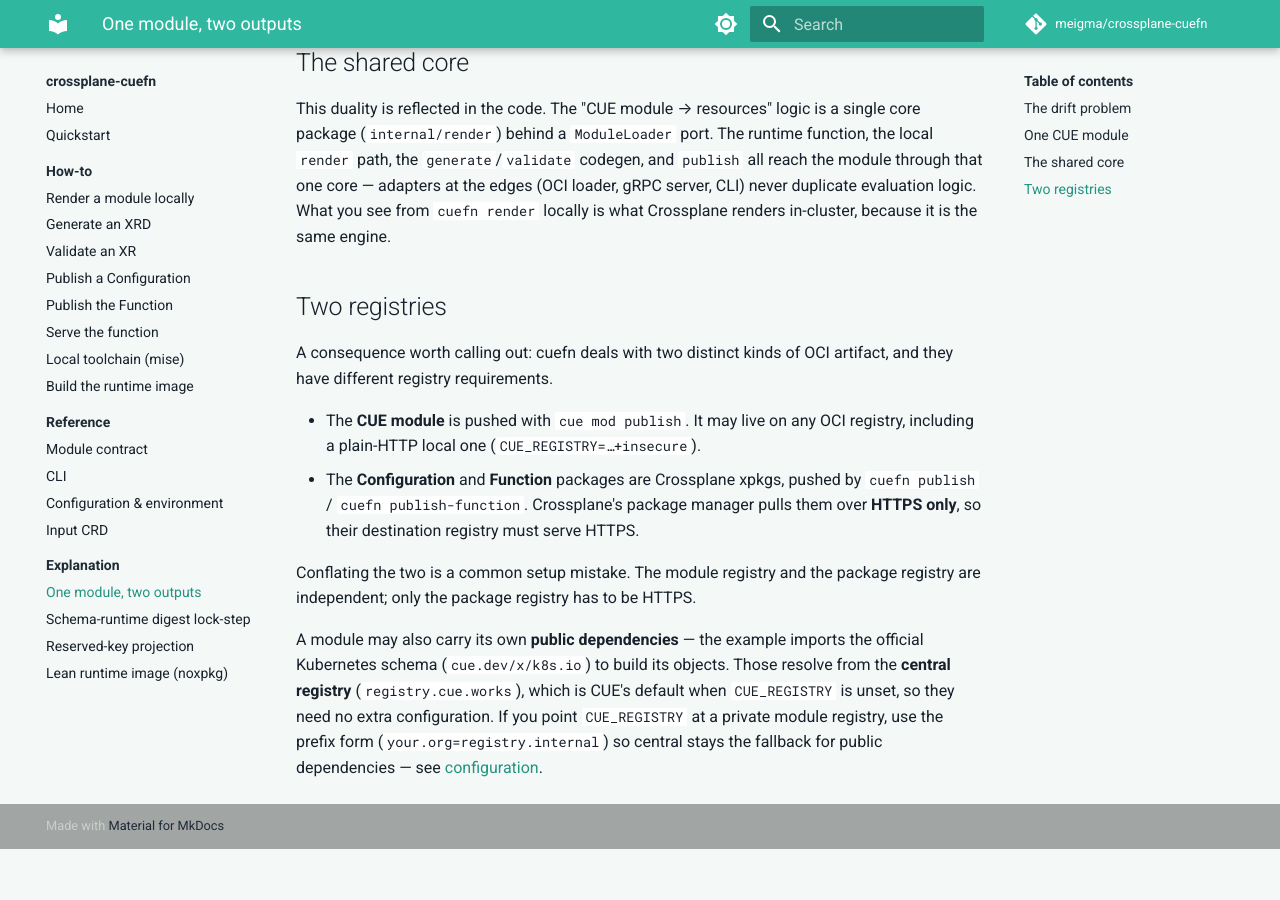
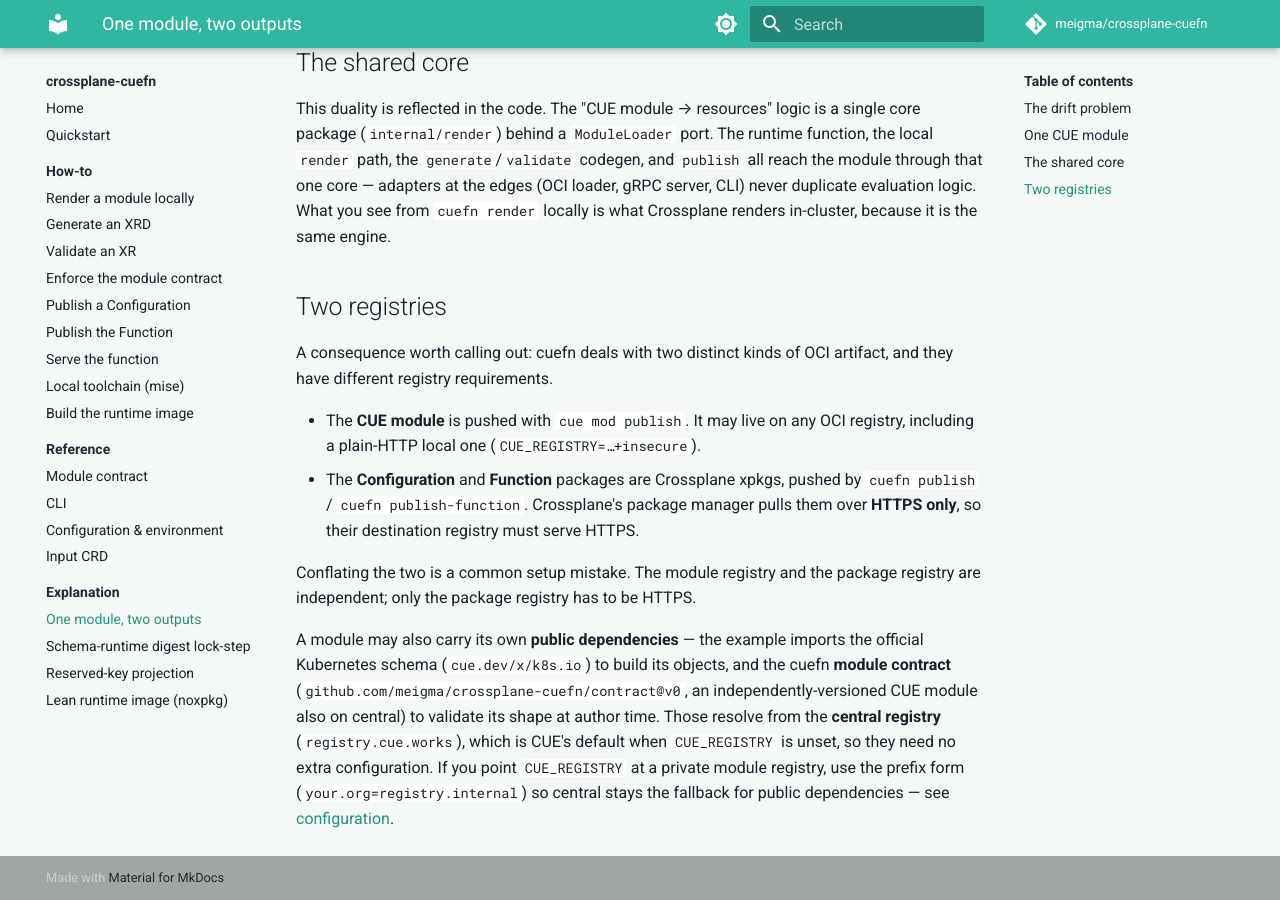
Before and after one commit to meigma/crossplane-cuefn, an MkDocs documentation site: the page built from docs/docs/explanation/one-module-two-outputs.md, in a window 1280 px wide and 900 px high, scrolled down 1067 px. Built offline with MkDocs 1.6.1 and Material for MkDocs 9.7.7, drawn with Linux system fonts in a browser that asks for light colours; comment, search, counter and statistics services are not loaded; before the commit the page ends 1916 px from its top, so only the background shows below that.

Commit message:
docs(example): adopt the importable contract in the example
The canonical example now imports github.com/meigma/crossplane-cuefn/contract@v0
and unifies against it — #API: contract.#API & {…} and out: contract.#Transform
& {…} — so its shape is validated at author time (cue vet). #Spec/#Status stay
the author's own unwrapped schemas (they feed the XRD codegen). cue mod tidy
records the dep; it resolves from the default central registry with no
CUE_REGISTRY config. Rendered output and the generated XRD are unchanged.

Docs: a new how-to (enforce-the-contract), a module-contract reference section,
a quickstart pointer, and a note in one-module-two-outputs naming the contract
as a second, independently-versioned published artifact.

Co-Authored-By: Claude Opus 4.8 (1M context) <noreply@anthropic.com>

```diff
--- a/docs/docs/explanation/one-module-two-outputs.md
+++ b/docs/docs/explanation/one-module-two-outputs.md
@@ -64,9 +64,12 @@ Conflating the two is a common setup mistake. The module registry and the packag
 registry are independent; only the package registry has to be HTTPS.
 
 A module may also carry its own **public dependencies** — the example imports the
-official Kubernetes schema (`cue.dev/x/k8s.io`) to build its objects. Those
-resolve from the **central registry** (`registry.cue.works`), which is CUE's
-default when `CUE_REGISTRY` is unset, so they need no extra configuration. If you
-point `CUE_REGISTRY` at a private module registry, use the prefix form
-(`your.org=registry.internal`) so central stays the fallback for public
-dependencies — see [configuration](../reference/configuration.md#cue_registry).
+official Kubernetes schema (`cue.dev/x/k8s.io`) to build its objects, and the
+cuefn **module contract** (`github.com/meigma/crossplane-cuefn/contract@v0`, an
+independently-versioned CUE module also on central) to validate its shape at
+author time. Those resolve from the **central registry** (`registry.cue.works`),
+which is CUE's default when `CUE_REGISTRY` is unset, so they need no extra
+configuration. If you point `CUE_REGISTRY` at a private module registry, use the
+prefix form (`your.org=registry.internal`) so central stays the fallback for
+public dependencies — see
+[configuration](../reference/configuration.md#cue_registry).
--- a/docs/mkdocs.yml
+++ b/docs/mkdocs.yml
@@ -42,6 +42,7 @@ nav:
       - Render a module locally: how-to/render-locally.md
       - Generate an XRD: how-to/generate-xrd.md
       - Validate an XR: how-to/validate-xr.md
+      - Enforce the module contract: how-to/enforce-the-contract.md
       - Publish a Configuration: how-to/publish-configuration.md
       - Publish the Function: how-to/publish-function.md
       - Serve the function: how-to/serve-function.md
```
Also changed, not shown: docs/docs/how-to/enforce-the-contract.md (added, +96 -0 lines), docs/docs/quickstart.md (+6 -0 lines), docs/docs/reference/module-contract.md (+20 -0 lines), 3 other files.
